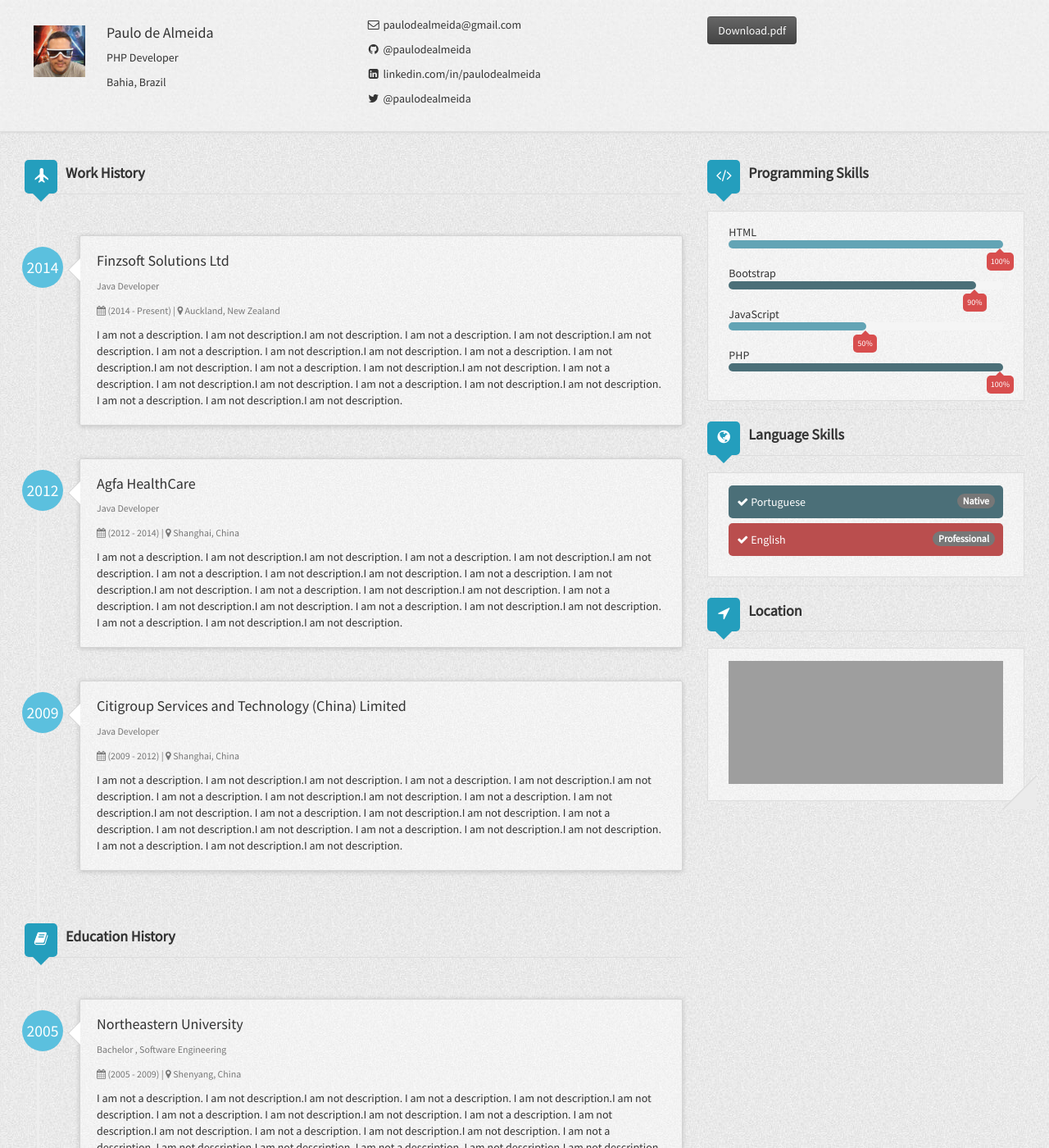
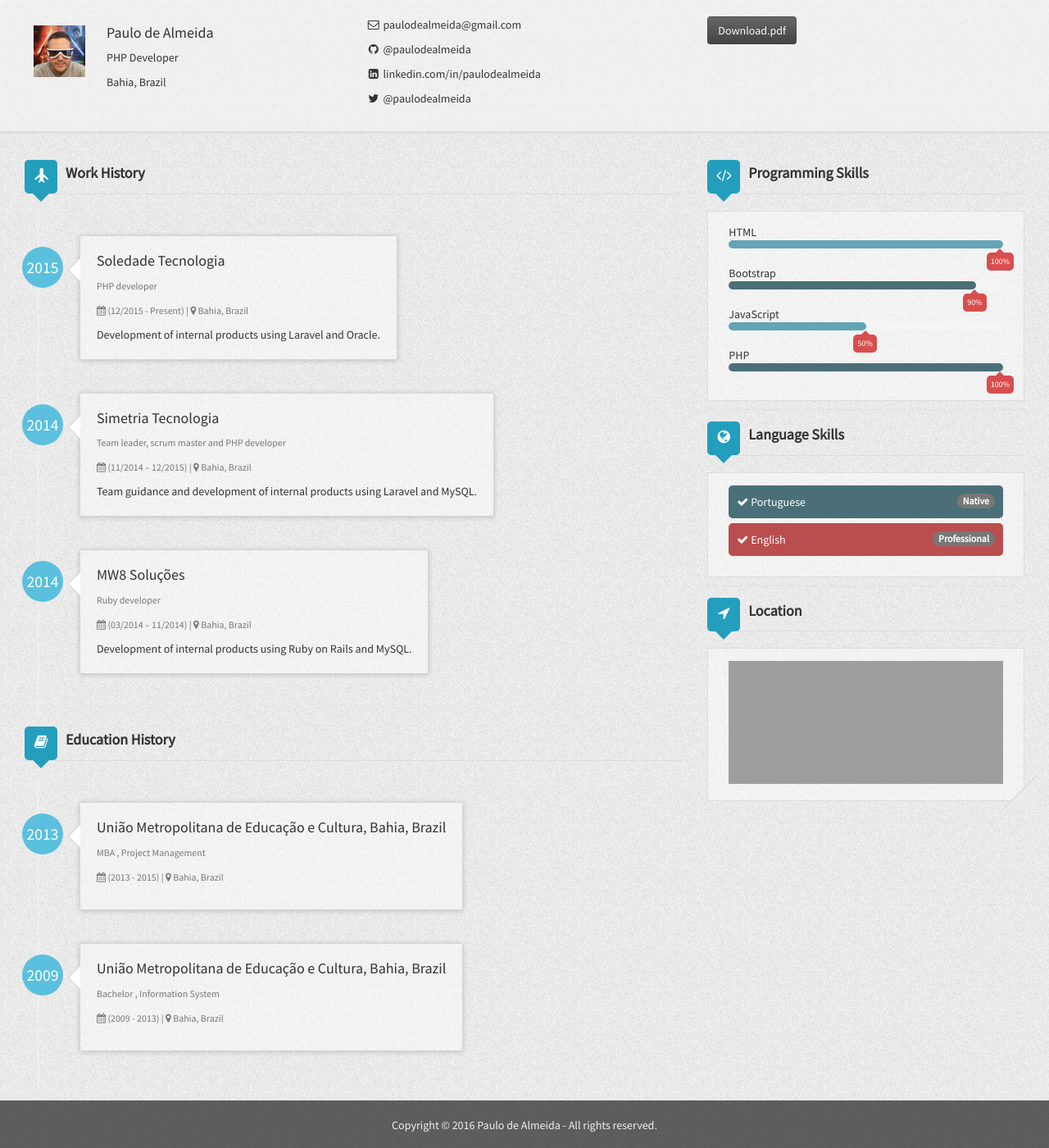
Before and after one commit to paulodealmeida/paulodealmeida.github.io, a Jekyll site: the page built from index.html, in a window 1280 px wide and 1400 px high. Shown: the whole window at 82% size. Built offline with Jekyll 4.4.1, drawn with Linux system fonts in a browser that asks for light colours; nearby versions of some CDN libraries; some of the changed text lies outside the part shown; grey boxes are pictures that could not be loaded.

Commit message:
experiencias

```diff
--- a/_config.yml
+++ b/_config.yml
@@ -2,7 +2,7 @@
 title: Almeida's resume
 description: Paulo de Almeida's resume
 favicon: /assets/img/avatar.jpg
-baseurl: http://paulodealmeida.github.io
+baseurl:
 url: http://paulodealmeida.github.io
 rss_url: /pages/atom.xml
 google_analytics:
@@ -28,35 +28,48 @@ author:
 #  stackoverflow: 4582127
   workHistory:
     - work1:
-      company: Finzsoft Solutions Ltd
-      location: Auckland, New Zealand
-      title: Java Developer
+      company: Soledade Tecnologia
+      location: Bahia, Brazil
+      title: PHP developer
+      started: 2015
+      duration: (12/2015 - Present)
+      description: Development of internal products using Laravel and Oracle.
+
+    - work2:
+      company: Simetria Tecnologia
+      location: Bahia, Brazil
+      title: Team leader, scrum master and PHP developer
       started: 2014
-      duration: (2014 - Present)
-      description: I am not a description. I am not description.I am not description. I am not a description. I am not description.I am not description. I am not a description. I am not description.I am not description. I am not a description. I am not description.I am not description. I am not a description. I am not description.I am not description. I am not a description. I am not description.I am not description. I am not a description. I am not description.I am not description. I am not a description. I am not description.I am not description.
-    - work2:
-      company: Agfa HealthCare
-      location: Shanghai, China
-      title: Java Developer
-      started: 2012
-      duration: (2012 - 2014)
-      description: I am not a description. I am not description.I am not description. I am not a description. I am not description.I am not description. I am not a description. I am not description.I am not description. I am not a description. I am not description.I am not description. I am not a description. I am not description.I am not description. I am not a description. I am not description.I am not description. I am not a description. I am not description.I am not description. I am not a description. I am not description.I am not description.
+      duration: (11/2014 – 12/2015)
+      description: Team guidance and development of internal products using Laravel and MySQL.
+
     - work3:
-      company: Citigroup Services and Technology (China) Limited
-      location: Shanghai, China
-      title: Java Developer
-      started: 2009
-      duration: (2009 - 2012)
-      description: I am not a description. I am not description.I am not description. I am not a description. I am not description.I am not description. I am not a description. I am not description.I am not description. I am not a description. I am not description.I am not description. I am not a description. I am not description.I am not description. I am not a description. I am not description.I am not description. I am not a description. I am not description.I am not description. I am not a description. I am not description.I am not description.
+      company: MW8 Soluções
+      location: Bahia, Brazil
+      title: Ruby developer
+      started: 2014
+      duration: (03/2014 – 11/2014)
+      description: Development of internal products using Ruby on Rails and MySQL.
+
   educationHistory:
     - education1:
-      organization: Northeastern University
-      location: Shenyang, China
+      organization: União Metropolitana de Educação e Cultura, Bahia, Brazil
+      location: Bahia, Brazil
+      degree: MBA
+      major: Project Management
+      started: 2013
+      duration: (2013 - 2015)
+      description:
+
+    - education1:
+      organization: União Metropolitana de Educação e Cultura, Bahia, Brazil
+      location: Bahia, Brazil
       degree: Bachelor
-      major: Software Engineering
-      started: 2005
-      duration: (2005 - 2009)
-      description: I am not a description. I am not description.I am not description. I am not a description. I am not description.I am not description. I am not a description. I am not description.I am not description. I am not a description. I am not description.I am not description. I am not a description. I am not description.I am not description. I am not a description. I am not description.I am not description. I am not a description. I am not description.I am not description. I am not a description. I am not description.I am not description.
+      major: Information System
+      started: 2009
+      duration: (2009 - 2013)
+      description:
+
   languages:
     - language1:
       name: Portuguese
@@ -64,6 +77,7 @@ author:
     - language2:
       name: English
       proficiency: Professional
+
   programmingSkills:
     - skill1:
       name: HTML
--- a/_includes/header.html
+++ b/_includes/header.html
@@ -9,7 +9,7 @@
                 <div class="clearfix"></div>
             </div>
             <div class="col-sm-4 visible-md-block visible-lg-block visible-sm-block">
-                <p><i class="fa fa-envelope-o fa-fw"></i><a href="mailto:{{ site.author.email }}" target="_blank"> {{ site.author.email }} </a></p>
+                <p><i class="fa fa-envelope-o fa-fw"></i><a href="mailto:{{ site.author.email }}"> {{ site.author.email }} </a></p>
                 <p><i class="fa fa-github fa-fw"></i><a href="//github.com/{{ site.author.github }}" target="_blank">  @{{ site.author.github }} </a></p>
                 <p><i class="fa fa-linkedin-square fa-fw"></i> <a href="//linkedin.com/in/{{ site.author.linkedin }}" target="_blank"> linkedin.com/in/{{ site.author.linkedin }} </a></p>
                 <p><i class="fa fa-twitter fa-fw"></i> <a href="//twitter.com/{{ site.author.twitter }}" target="_blank">  @{{ site.author.twitter }} </a></p>
```
Also changed, not shown: Gemfile.lock (added), 1 other file.
